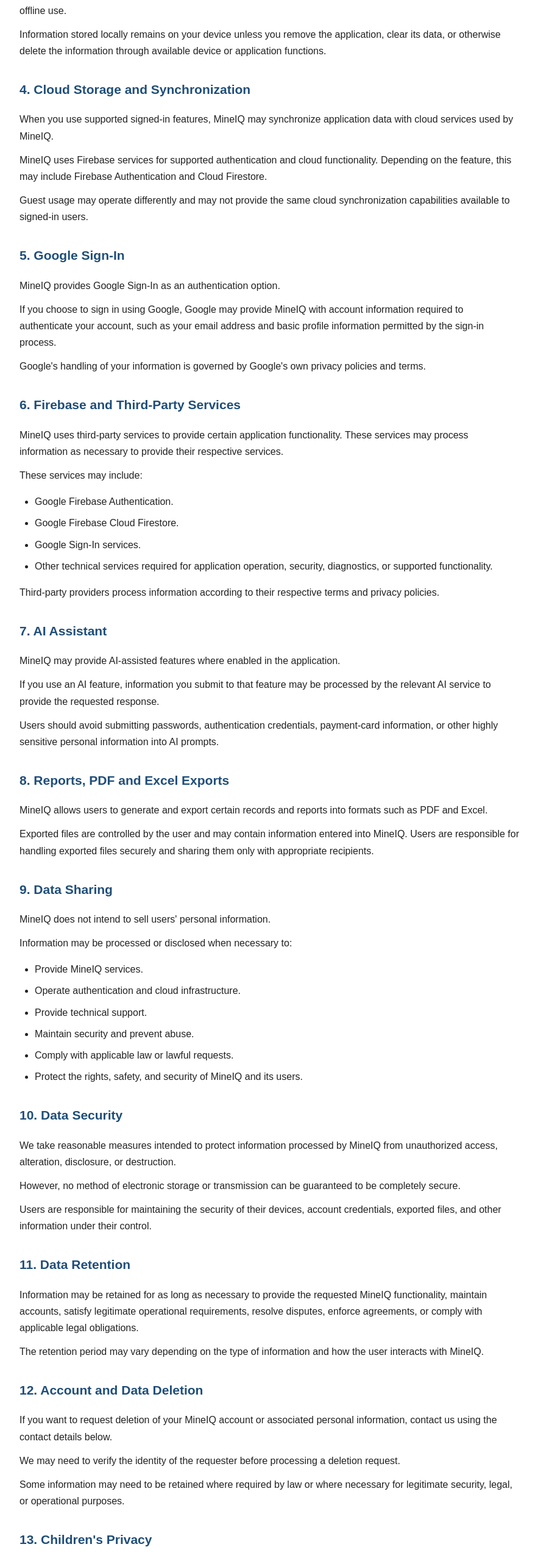
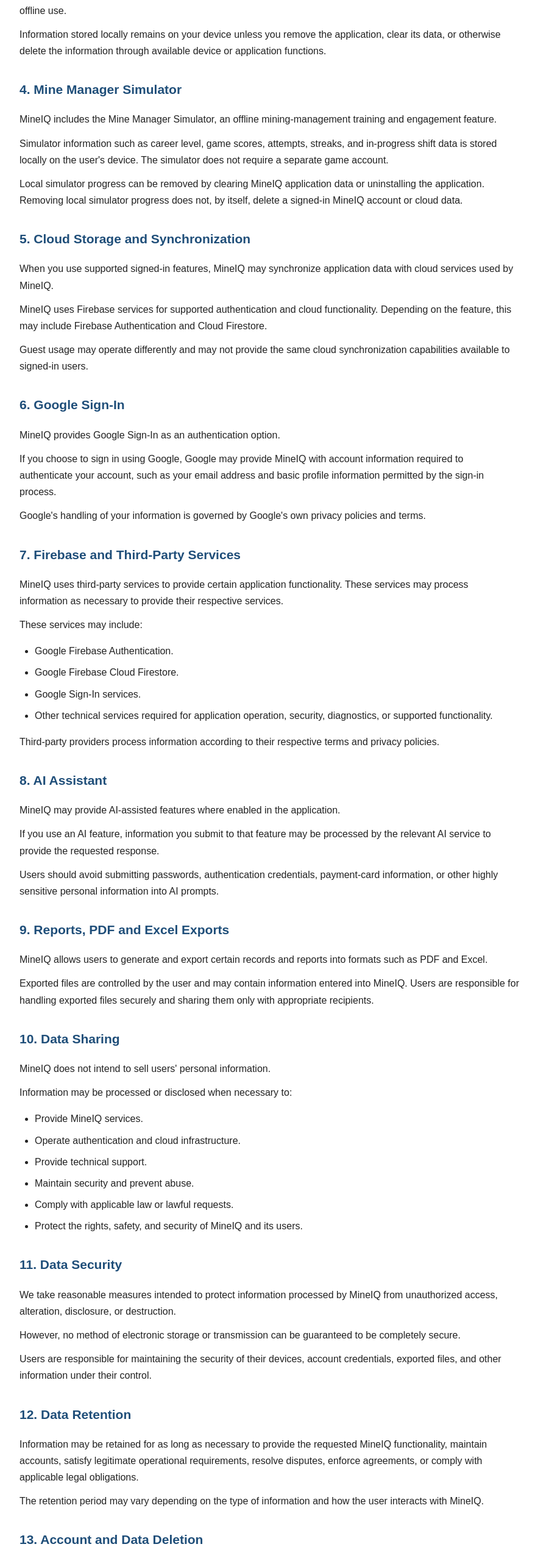
Before and after one commit to officialmineiq-dotcom/mineiq, a plain HTML site: page privacypolicy.html in a window 1280 px wide. Shown: the part 2305-4860 px from the top of the page at 61% size, without its empty margins (198-1081 px from the left). Drawn offline with Linux system fonts and the light colour scheme.

Commit message:
Add files via upload

```diff
--- a/privacypolicy.html
+++ b/privacypolicy.html
@@ -249,7 +249,26 @@
       available device or application functions.
     </p>
 
-    <h2>4. Cloud Storage and Synchronization</h2>
+    <h2>4. Mine Manager Simulator</h2>
+
+    <p>
+      MineIQ includes the Mine Manager Simulator, an offline mining-management
+      training and engagement feature.
+    </p>
+
+    <p>
+      Simulator information such as career level, game scores, attempts, streaks,
+      and in-progress shift data is stored locally on the user's device. The
+      simulator does not require a separate game account.
+    </p>
+
+    <p>
+      Local simulator progress can be removed by clearing MineIQ application data
+      or uninstalling the application. Removing local simulator progress does not,
+      by itself, delete a signed-in MineIQ account or cloud data.
+    </p>
+
+    <h2>5. Cloud Storage and Synchronization</h2>
 
     <p>
       When you use supported signed-in features, MineIQ may synchronize
@@ -267,7 +286,7 @@
       synchronization capabilities available to signed-in users.
     </p>
 
-    <h2>5. Google Sign-In</h2>
+    <h2>6. Google Sign-In</h2>
 
     <p>
       MineIQ provides Google Sign-In as an authentication option.
@@ -285,7 +304,7 @@
       policies and terms.
     </p>
 
-    <h2>6. Firebase and Third-Party Services</h2>
+    <h2>7. Firebase and Third-Party Services</h2>
 
     <p>
       MineIQ uses third-party services to provide certain application
@@ -310,7 +329,7 @@
       terms and privacy policies.
     </p>
 
-    <h2>7. AI Assistant</h2>
+    <h2>8. AI Assistant</h2>
 
     <p>
       MineIQ may provide AI-assisted features where enabled in the application.
@@ -327,7 +346,7 @@
       into AI prompts.
     </p>
 
-    <h2>8. Reports, PDF and Excel Exports</h2>
+    <h2>9. Reports, PDF and Excel Exports</h2>
 
     <p>
       MineIQ allows users to generate and export certain records and reports
@@ -340,7 +359,7 @@
       securely and sharing them only with appropriate recipients.
     </p>
 
-    <h2>9. Data Sharing</h2>
+    <h2>10. Data Sharing</h2>
 
     <p>
       MineIQ does not intend to sell users' personal information.
@@ -359,7 +378,7 @@
       <li>Protect the rights, safety, and security of MineIQ and its users.</li>
     </ul>
 
-    <h2>10. Data Security</h2>
+    <h2>11. Data Security</h2>
 
     <p>
       We take reasonable measures intended to protect information processed by
@@ -377,7 +396,7 @@
       control.
     </p>
 
-    <h2>11. Data Retention</h2>
+    <h2>12. Data Retention</h2>
 
     <p>
       Information may be retained for as long as necessary to provide the
@@ -391,11 +410,19 @@
       how the user interacts with MineIQ.
     </p>
 
-    <h2>12. Account and Data Deletion</h2>
+    <h2>13. Account and Data Deletion</h2>
 
     <p>
       If you want to request deletion of your MineIQ account or associated
-      personal information, contact us using the contact details below.
+      personal information, use the MineIQ Account &amp; Data Deletion page or
+      contact us using the contact details below.
+    </p>
+
+    <p>
+      <strong>Account &amp; Data Deletion:</strong>
+      <a href="https://officialmineiq-dotcom.github.io/mineiq/accountdeletion.html" target="_blank" rel="noopener">
+        https://officialmineiq-dotcom.github.io/mineiq/accountdeletion.html
+      </a>
     </p>
 
     <p>
@@ -408,7 +435,7 @@
       necessary for legitimate security, legal, or operational purposes.
     </p>
 
-    <h2>13. Children's Privacy</h2>
+    <h2>14. Children's Privacy</h2>
 
     <p>
       MineIQ is intended for professional and general users and is not
@@ -420,7 +447,7 @@
       purpose of creating accounts or using professional MineIQ services.
     </p>
 
-    <h2>14. Permissions</h2>
+    <h2>15. Permissions</h2>
 
     <p>
       MineIQ may request access to device capabilities or information only when
@@ -432,7 +459,21 @@
       of the application, device, operating system, and features being used.
     </p>
 
-    <h2>15. Changes to This Privacy Policy</h2>
+        <h2>16. Privacy Notice in the App</h2>
+
+    <p>
+      MineIQ may present a privacy and data notice during initial setup or after a
+      material change to data practices. The notice provides access to this Privacy
+      Policy and the MineIQ account and data deletion page.
+    </p>
+
+    <p>
+      MineIQ may store a local record indicating that the current privacy notice
+      has been acknowledged so the same notice does not need to be shown on every
+      app launch.
+    </p>
+
+<h2>17. Changes to This Privacy Policy</h2>
 
     <p>
       We may update this Privacy Policy from time to time to reflect changes
@@ -444,7 +485,7 @@
       and the effective date will be updated where appropriate.
     </p>
 
-    <h2>16. Contact Us</h2>
+    <h2>18. Contact Us</h2>
 
     <div class="contact">
       <p>
```
